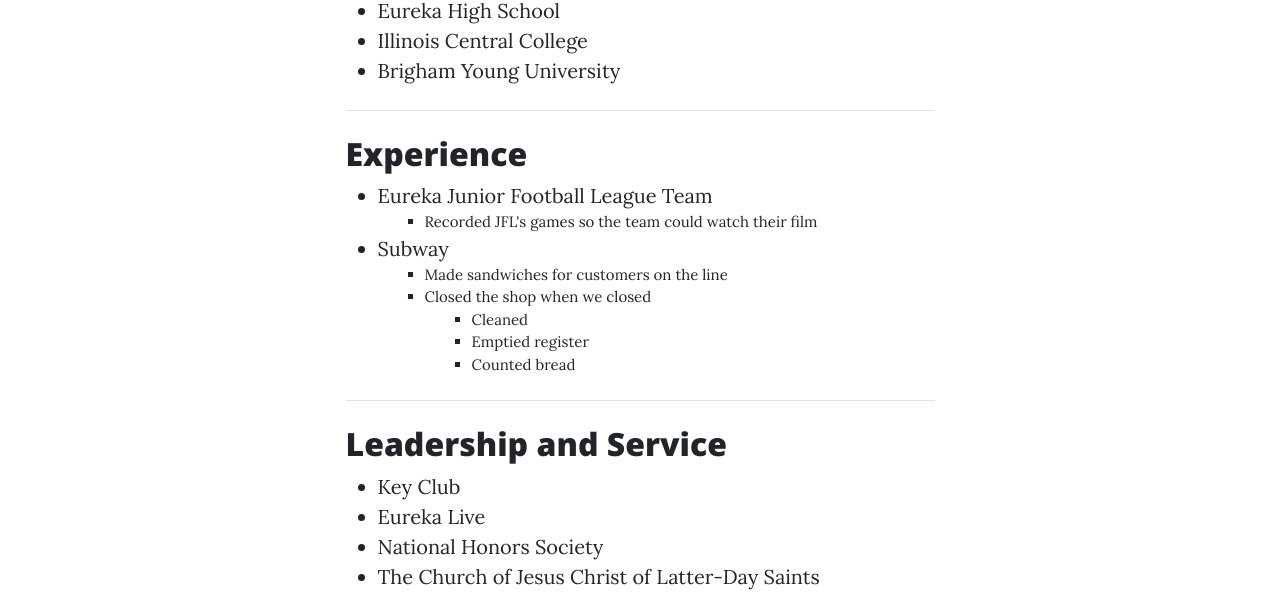
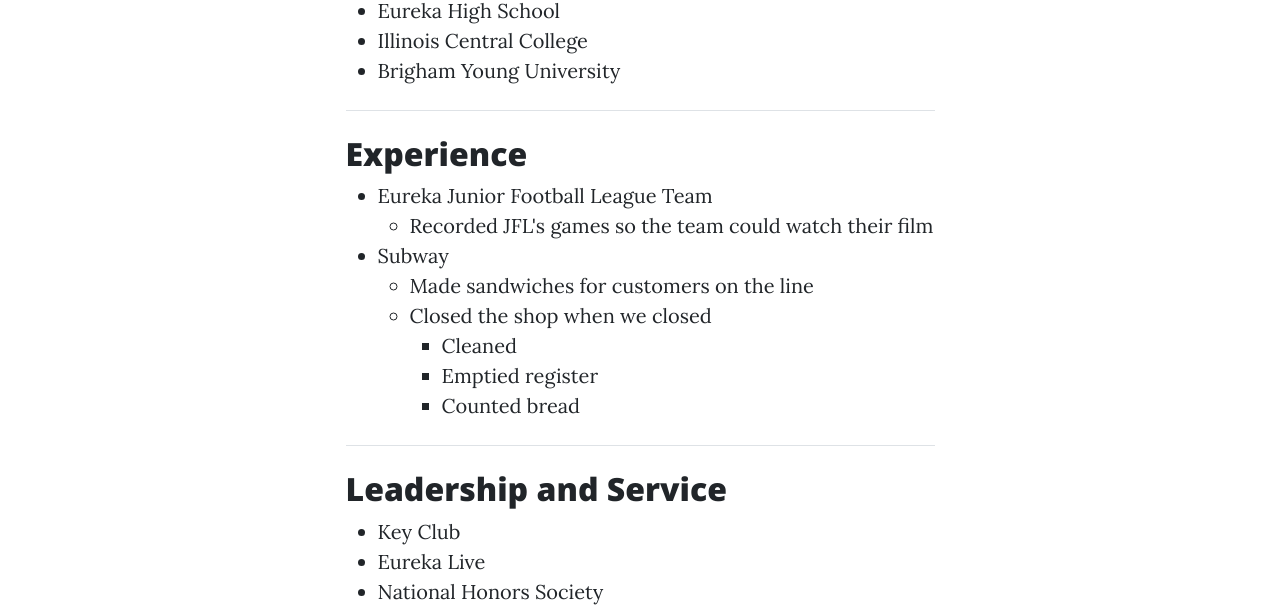
Before and after one commit to Juanmaguy/IS201Final, a plain HTML site: page index.html in a window 1280 px wide. Shown: the part 631-1242 px from the top of the page. Drawn offline with nearby package versions, Linux system fonts and the light colour scheme.

Commit message:
Add files via upload

```diff
--- a/css/MyStyles.css
+++ b/css/MyStyles.css
@@ -66,11 +66,10 @@ nav a:hover{
     color: #85784a
 }
 
-.square {
-    list-style-type: square;
+ul li ul li{
     margin-left: 1em;
-    font-size:15px;
-   }
+    font-size:10px;
+}
 
 .mainbody{
     color: #bdb186;
--- a/index.html
+++ b/index.html
@@ -66,19 +66,20 @@
                     <!-- Post preview-->
                     <div class="post-preview">
                         <h2 class="post-title">Experience</h2>
-                        <ul class="roman">
+                        <ul>
                             <li>Eureka Junior Football League Team </li>
-                            <ul class="square">
+                                <ul>
                                     <li>Recorded JFL's games so the team could watch their film</li>
-                            </ul>
+                                </ul >
                             <li>Subway</li>
-                            <ul class="square">
+                                <ul>
                                     <li>Made sandwiches for customers on the line</li>
                                     <li>Closed the shop when we closed</li>
-                             <ul class="square">
+                                <ul>
                                     <li>Cleaned</li>
                                     <li>Emptied register</li>
                                     <li>Counted bread</li>
+                                </ul>
                         </ul>
                     </div>
                     <!-- Divider-->
```
Lines whose indentation alone changed are shown as unchanged.
